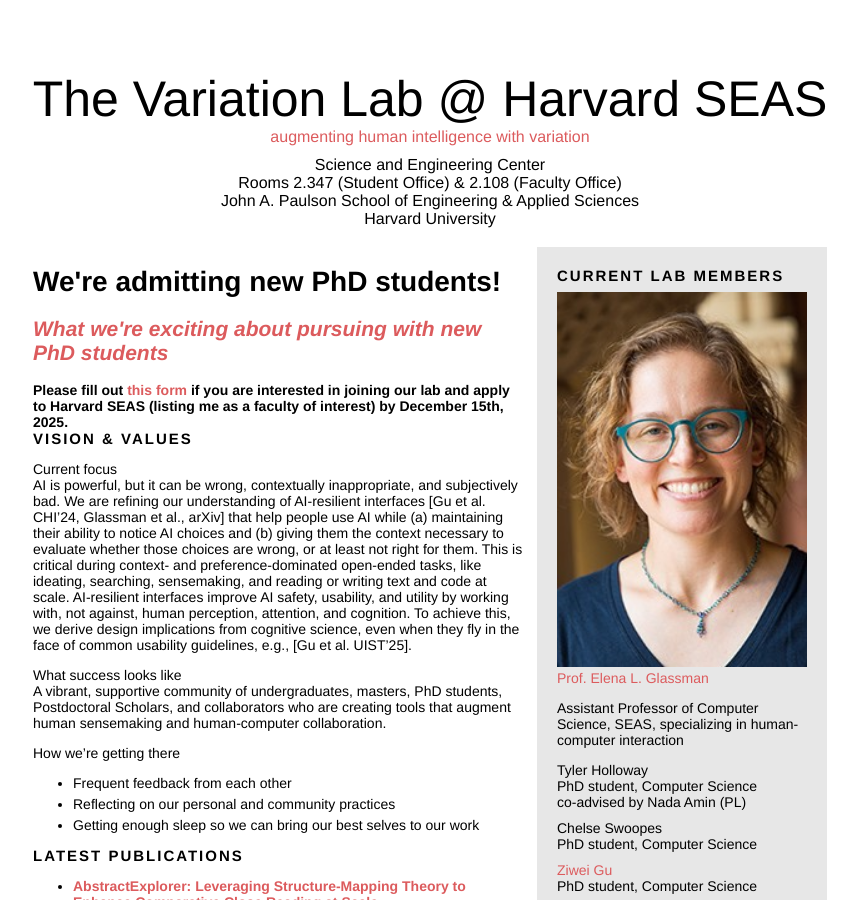
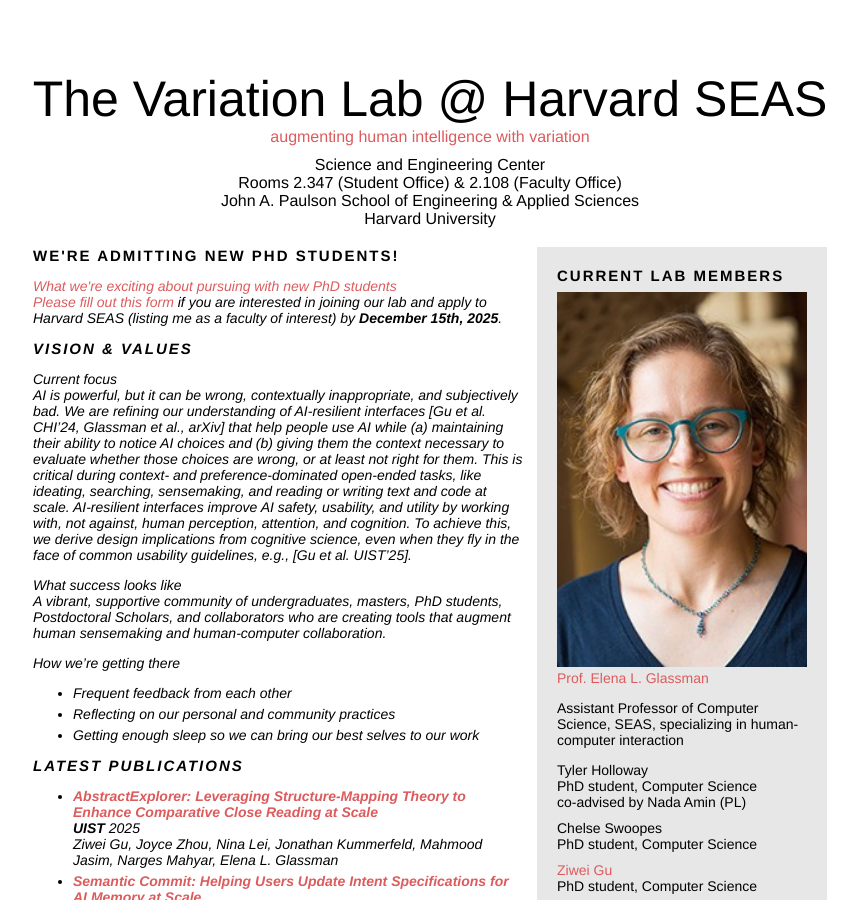
Before and after one commit to eglassman/eglassman.github.io, a Jekyll site: the page built from index.html, in a window 1280 px wide and 900 px high. Shown: the whole window, without its empty margins (210-1068 px from the left). Built offline with Jekyll 4.4.1, drawn with Linux system fonts in a browser that asks for light colours; some of the changed lines change nothing that is shown.

Commit message:
one more time

```diff
--- a/index.html
+++ b/index.html
@@ -31,18 +31,18 @@
       </p>
     </div> -->
 
-    <!-- <div class="header lead top-padding">
-      We're hiring!
+    <div class="header lead top-padding">
+      We're admitting new PhD students!
     </div>
     <p>
-    <span class="slightlybold">Interested in working with us?</span> Before reaching out, please follow the instructions <a href="/glassman.html">here</a>. (It involves picking a paper to read from our <a href="#publications">publications list</a> below.)
+    <!-- <span class="slightlybold">Interested in working with us?</span> Before reaching out, please follow the instructions <a href="/glassman.html">here</a>. (It involves picking a paper to read from our <a href="#publications">publications list</a> below.) -->
     <!-- A vibrant, supportive community of undergraduates, masters, and PhD students who are <i>creating tools that augment human intelligence with computation.</i> -->
     <!-- for thought and action
     </p> -->
-    <h1>We're admitting new PhD students!</h1>
-    <h2><a href="https://docs.google.com/document/d/1CTgkYFeM0JWyDfBiEkPl0LiIC0F81F9XGDyyCAiHDBA/edit?usp=sharing"><i>What we're exciting about pursuing with new PhD students</i></a></h2>
-    <b>Please fill out <a href="https://forms.gle/rUD2pHvVjQ71njL9A">this form</a> if you are interested in joining our lab and apply to Harvard SEAS (listing me as a faculty of interest) by December 15th, 2025.</b>
-    <br>
+    <!-- <h1>We're admitting new PhD students!</h1> -->
+    <span class="slightlybold"><a href="https://docs.google.com/document/d/1CTgkYFeM0JWyDfBiEkPl0LiIC0F81F9XGDyyCAiHDBA/edit?usp=sharing"><i>What we're exciting about pursuing with new PhD students</span><br>
+    Please fill out <a href="https://forms.gle/rUD2pHvVjQ71njL9A">this form</a> if you are interested in joining our lab and apply to Harvard SEAS (listing me as a faculty of interest) by <b>December 15th, 2025</b>.
+    <p>
 
     <div class="header lead top-padding">
       Vision & Values
```
